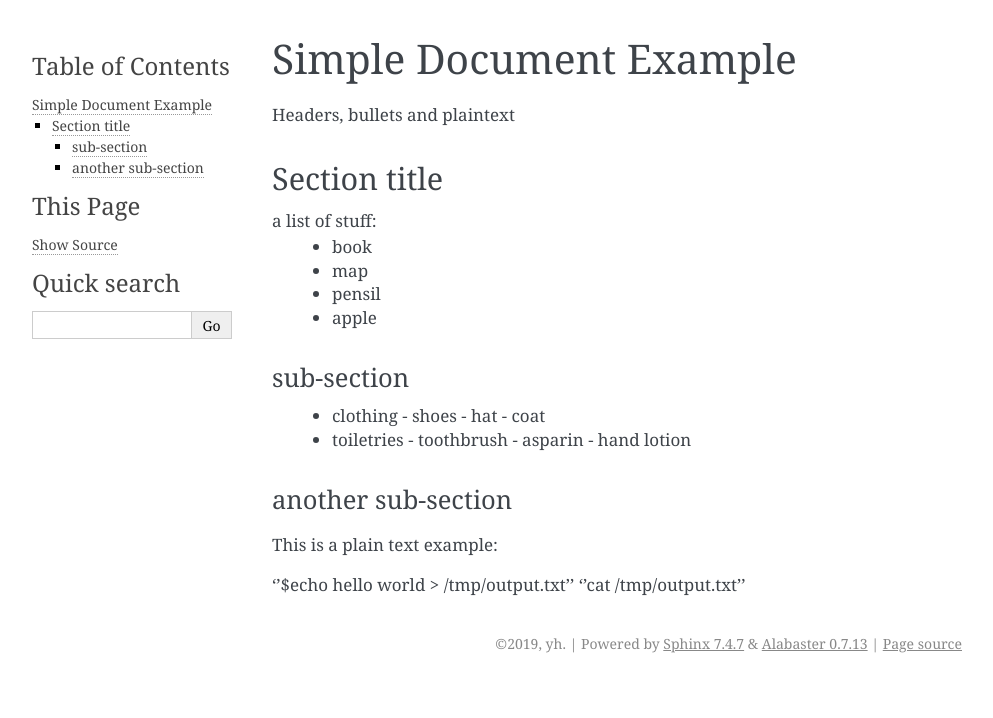
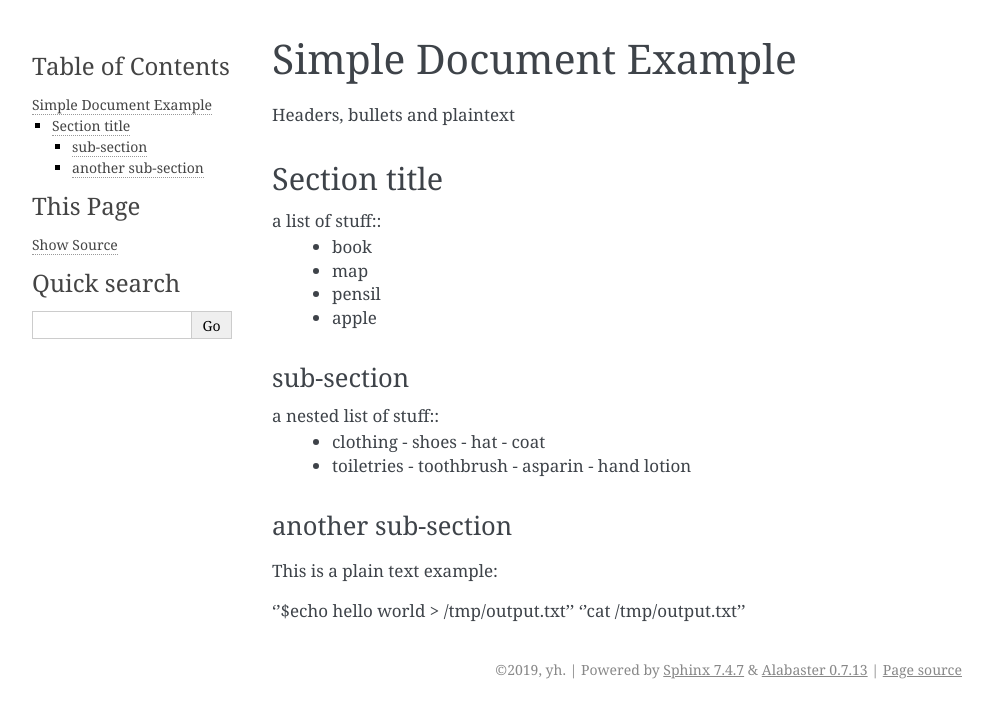
Before and after one commit to yhbcyx123/test3, a Sphinx documentation site: the page built from docs/simpleE.rst, in a window 1280 px wide. Shown: the top 718 px of the page, without its empty margins (148-1141 px from the left). Built offline with Sphinx 7.4.7, drawn with Linux system fonts in a browser that asks for light colours.

Commit message:
Initial Commit of my_project

```diff
--- a/docs/simpleE.rst
+++ b/docs/simpleE.rst
@@ -5,7 +5,7 @@ Headers, bullets and plaintext
 
 Section title
 --------------
-a list of stuff:
+a list of stuff::
         * book
         * map
         * pensil
@@ -13,6 +13,7 @@ a list of stuff:
 
 sub-section
 ~~~~~~~~~~~~~~
+a nested list of stuff::
         * clothing
           - shoes
           - hat
```
